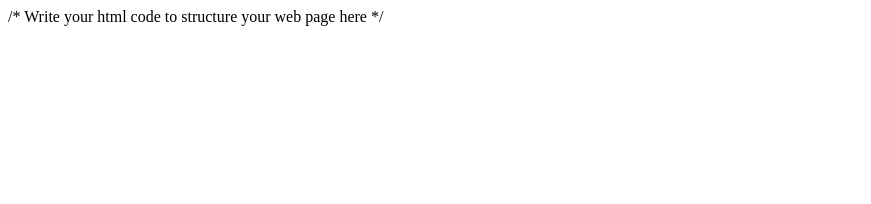
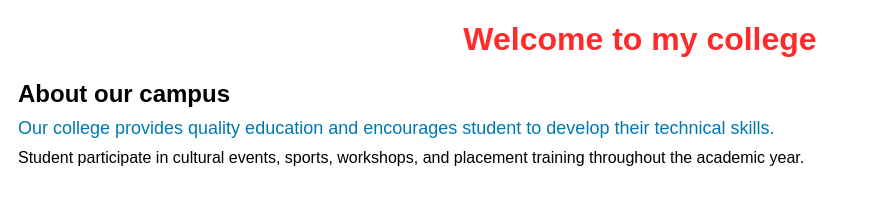
Before and after one commit to suriyaprakash7346-web/program-3, a website: page index.html in a window 1280 px wide. Shown: the whole page, without its empty margins (0-871 px from the left). Drawn offline with Linux system fonts and the light colour scheme.

Commit message:
program-3

```diff
--- a/index.html
+++ b/index.html
@@ -1,11 +1,48 @@
 <!DOCTYPE html>
+
 <html lang="en">
+
     <head>
+
         <meta charset="UTF-8">
-    <title>Basic CSS Selectors</title>
+
+        <title>MY College website</title>
 
         <style>
-        /* Write your CSS here */
+
+            *{
+
+                font-family:ARial, san-serif;
+
+            }
+
+            h1 {
+
+                color:rgb(86, 0, 139);
+
+                text-align: center;
+
+            }
+
+            #heading {
+
+                color:rgba(255, 0, 0, 0.833);
+
+            }
+
+            .info {
+
+                color:rgb(0, 120, 175);
+
+                font-size: 18px;
+
+            }
+
+            h2, p{
+
+                margin: 10px;
+
+            }
 
         </style>
 
@@ -13,7 +50,22 @@
 
     <body>
 
-     /* Write your html code to structure your web page here */
+        <h1 id="heading">Welcome to my college</h1>
+
+        <h2>About our campus</h2>
+
+        <p class="info">
+
+            Our college provides quality education and encourages student to develop their technical skills.
+
+        </p>
+
+        <p>
+
+            Student participate in cultural events, sports, workshops, and placement training throughout the academic year.
+
+        </p>
 
     </body>
+
 </html>
```
Lines whose indentation alone changed are shown as unchanged.
